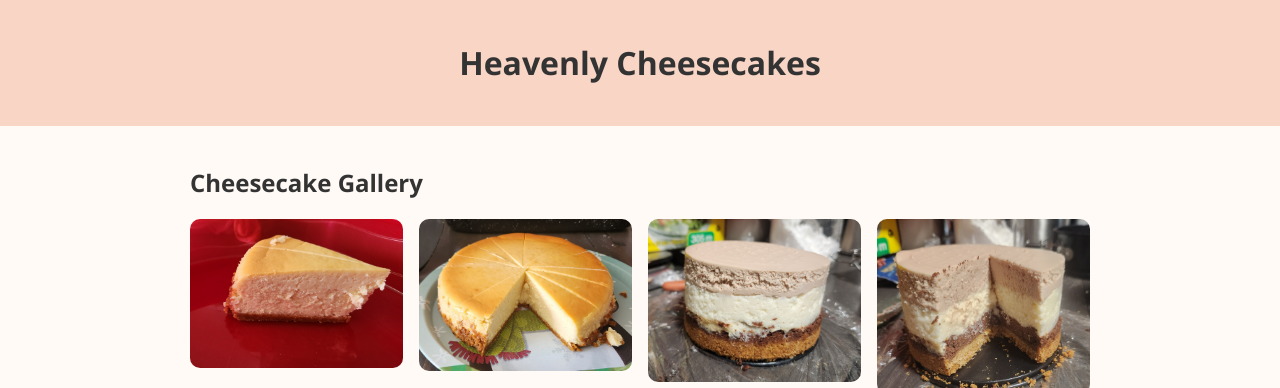
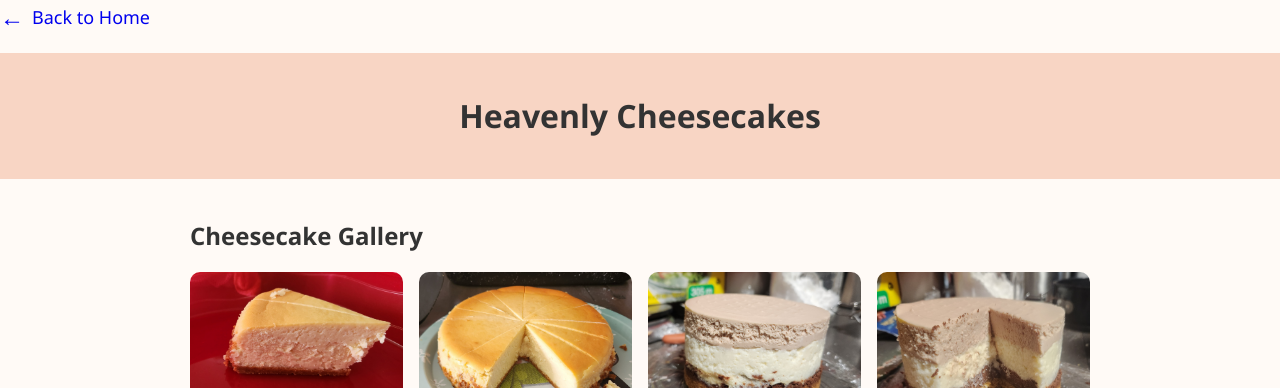
Before and after one commit to Cheesy1919/cheesecake-maker, a plain HTML site: page index.html in a window 1280 px wide. Shown: the top 388 px of the page. Drawn offline with Linux system fonts and the light colour scheme.

Commit message:
Update index.html

```diff
--- a/index.html
+++ b/index.html
@@ -24,6 +24,11 @@
 </head>
   <!-- Existing content... -->
 <body>
+  <a href="index.html" style="display: inline-flex; align-items: center; text-decoration: none; margin-bottom: 20px; font-size: 18px;">
+    <span style="font-size: 24px; margin-right: 8px;">&#8592;</span> Back to Home
+  </a>
+
+
   <header>
     <h1>Heavenly Cheesecakes</h1>
   </header>
```
